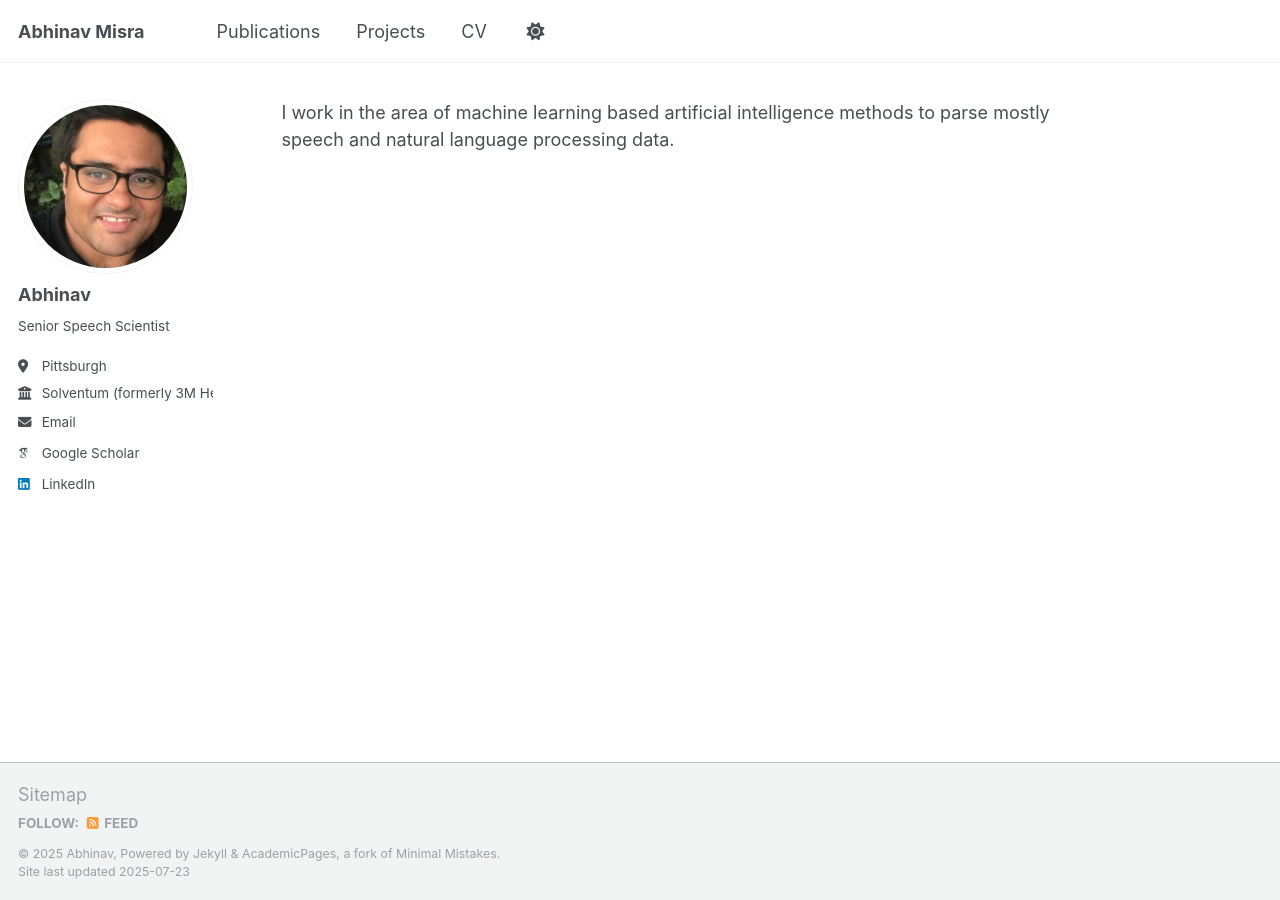
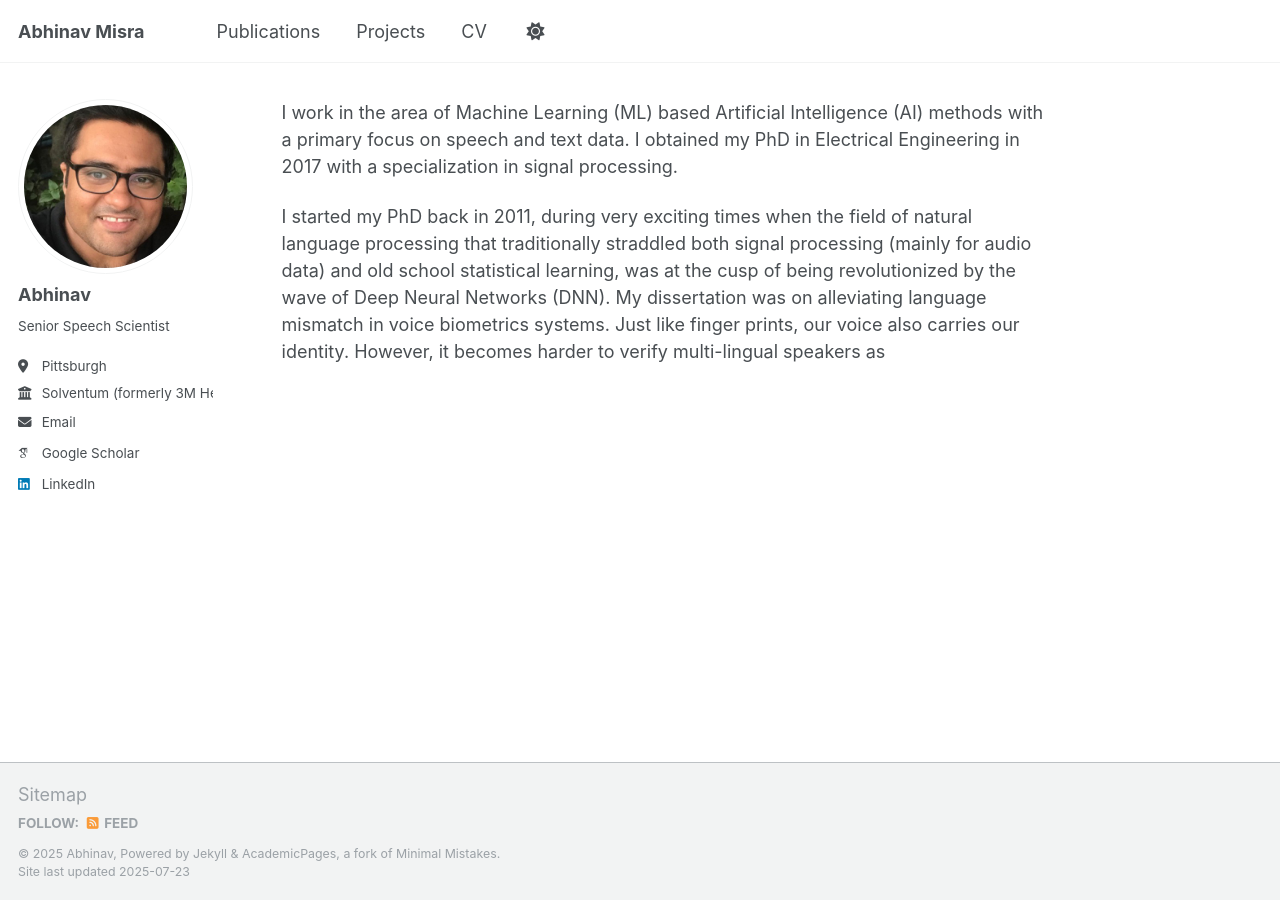
Before and after one commit to amisra001/amisra001.github.io, a Jekyll site: the page built from _pages/about.md, in a window 1280 px wide. Built offline with Jekyll 4.4.1, drawn with Linux system fonts in a browser that asks for light colours; some web fonts are replaced; a script that is not in the unit is left out.

Commit message:
Updating about page

```diff
--- a/_pages/about.md
+++ b/_pages/about.md
@@ -7,4 +7,6 @@ redirect_from:
 ---
 
 
-I work in the area of machine learning based artificial intelligence methods to parse mostly speech and natural language processing data.
+I work in the area of Machine Learning (ML) based Artificial Intelligence (AI) methods with a primary focus on speech and text data. I obtained my PhD in Electrical Engineering in 2017 with a specialization in signal processing.
+
+I started my PhD back in 2011, during very exciting times when the field of natural language processing that traditionally straddled both signal processing (mainly for audio data) and old school statistical learning, was at the cusp of being revolutionized by the wave of Deep Neural Networks (DNN). My dissertation was on alleviating language mismatch in voice biometrics systems. Just like finger prints, our voice also carries our identity. However, it becomes harder to verify multi-lingual speakers as
```
